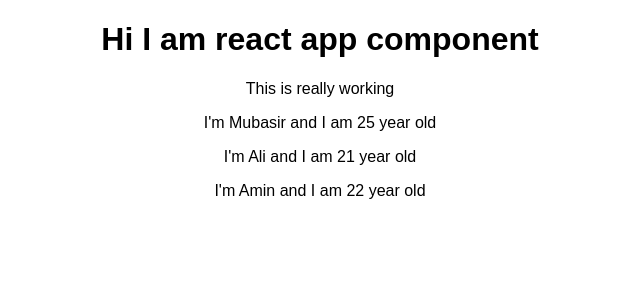
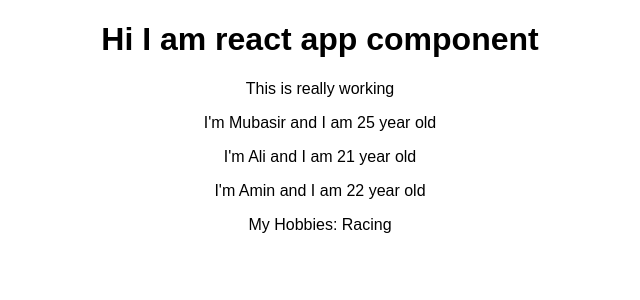
Before and after one commit to mubasirrahim/practice-react, a React (Create React App) app: page / in a window 1280 px wide. Shown: the top 300 px of the page, without its empty margins (320-960 px from the left). Built offline with nearby package versions, Linux system fonts and the light colour scheme.

Commit message:
understanding the children property

```diff
--- a/src/App.js
+++ b/src/App.js
@@ -10,7 +10,7 @@ class App extends Component {
         <p>This is really working</p>
         <Person name="Mubasir" age ="25"/>
         <Person name="Ali" age ="21"/>
-        <Person name="Amin" age ="22"></Person>
+        <Person name="Amin" age ="22">My Hobbies: Racing</Person>
       </div>
     );
   }
--- a/src/Person/Person.js
+++ b/src/Person/Person.js
@@ -1,6 +1,11 @@
 import React from 'react'
 
 const person = (props)=>{
-    return <p>I'm {props.name} and I am { props.age} year old</p>
+    return (
+        <div>
+           <p>I'm {props.name} and I am { props.age} year old</p>
+            <p>{props.children}</p>
+        </div>
+    )
 }
 export default person;
```
